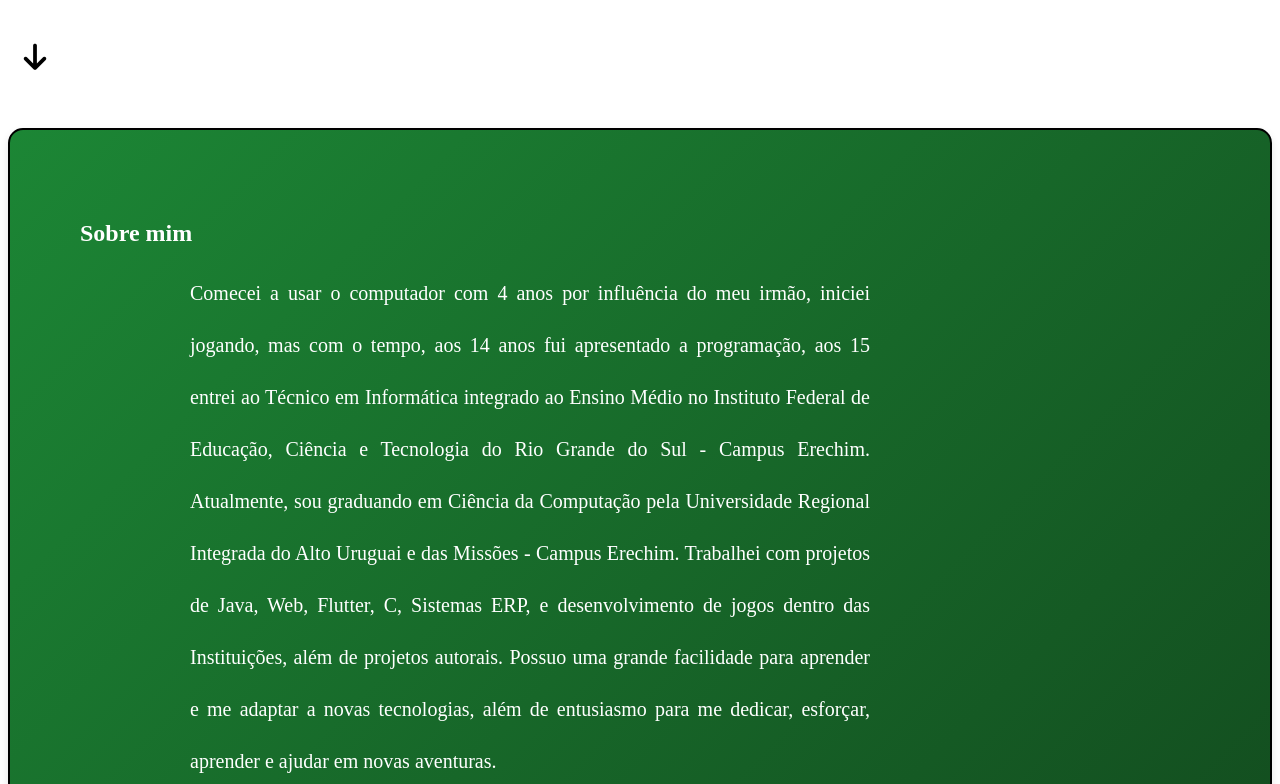
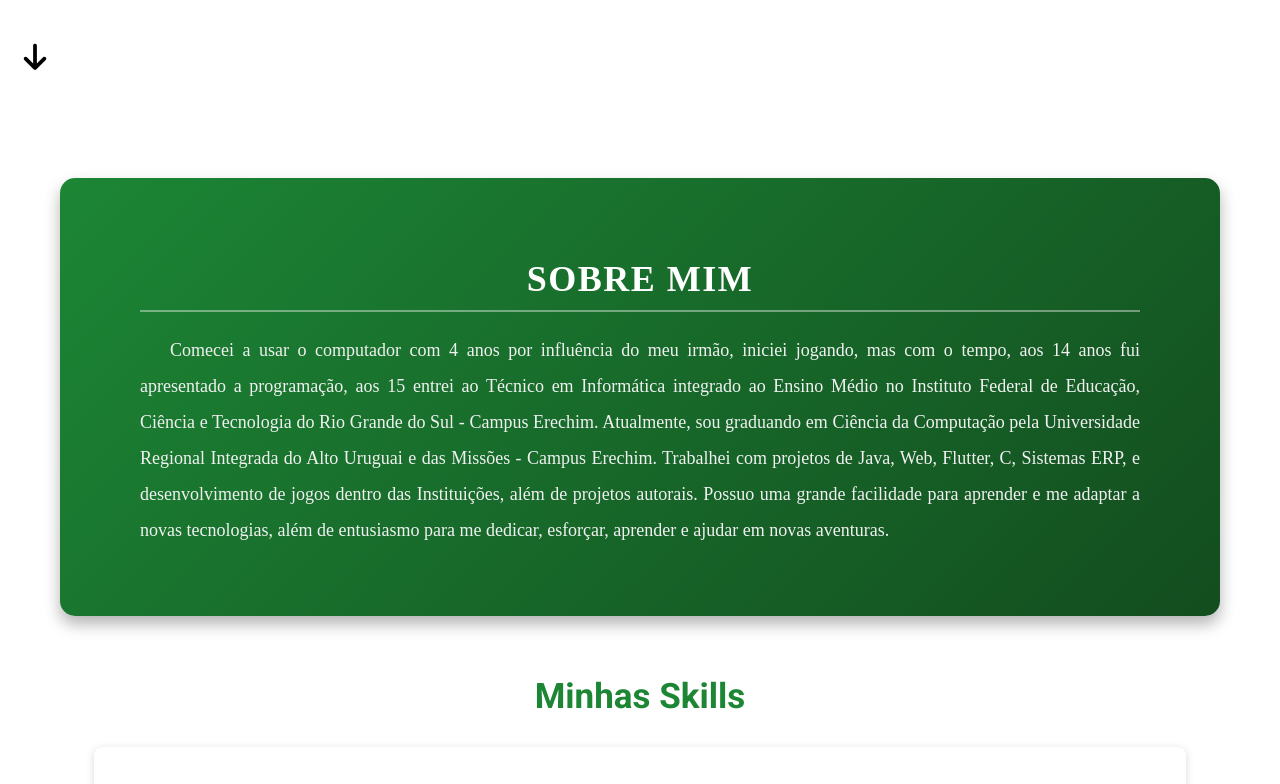
Before and after one commit to Lucas-Blanger/portfolio, a plain HTML site: page index.html in a window 1280 px wide. Shown: the part 680-1464 px from the top of the page. Drawn offline with nearby package versions, Linux system fonts and the light colour scheme.

Commit message:
add: new project

```diff
--- a/index.html
+++ b/index.html
@@ -91,7 +91,7 @@
           <div class="level-bar"><div class="very-good"></div></div>
         </div>
       </div>
-            <div class="skill">
+      <div class="skill">
         <img src="assets/img/java.png" alt="Java">
         <div class="skill-info">
           <div class="skill-name">Java</div>
@@ -272,6 +272,15 @@
                   </a>
                 </div>
               </div>
+              <div class="project-card">
+                <h2>Conta Horas Certificado</h2>
+                <p>Este é um aplicativo web feito com Flask que permite ao usuário enviar arquivos PDF contendo registros de horas e retorna a soma total das horas encontradas nos documentos. </p>
+                <div class="icons">
+                  <a href="https://github.com/Lucas-Blanger/contaHoras" target="_blank">
+                    <img src="assets/img/github.png" alt="GitHub">
+                  </a>
+                </div>
+              </div>
 
             </div>
           </div>
--- a/styles.css
+++ b/styles.css
@@ -153,30 +153,46 @@ button:hover {
   font-size: 30px;
 }
 
+.about {
+  background: linear-gradient(135deg, #1c8635, #134d1f);
+  padding: 50px 80px;
+  border-radius: 15px;
+  box-shadow: 0 8px 16px rgba(0, 0, 0, 0.3);
+  color: white;
+  transition: transform 0.3s, box-shadow 0.3s;
+  max-width: 1000px;
+  margin: 50px auto;
+}
+
+.about:hover {
+  transform: translateY(-8px);
+  box-shadow: 0 12px 24px rgba(0, 0, 0, 0.4);
+}
+
 .titleme {
-  color: white;
-  margin-right: 50px;
+  color: #ffffff;
+  font-size: 36px;
+  margin-bottom: 20px;
+  text-align: center;
+  letter-spacing: 1.5px;
+  text-transform: uppercase;
+  border-bottom: 2px solid #ffffff66;
+  padding-bottom: 10px;
 }
 
 .textme {
-  color: white;
+  color: #f1f1f1;
   text-align: justify;
-  margin-right: 330px;
-  margin-left: 110px;
-  line-height: 2.6;
-  font-size: 20px;
+  line-height: 2;
+  font-size: 18px;
+  margin-top: 20px;
+  text-indent: 30px;
 }
 
-.about {
-  background: linear-gradient(135deg, #1c8635, #134d1f);
-  text-align: justify;
-  padding: 70px;
-  color: white;
-  border-radius: 15px;
-  /* Arredonda os cantos */
-  box-shadow: 0 4px 8px rgba(0, 0, 0, 0.1);
-  /* Adiciona uma sombra */
-  border: 2px solid #000000;
+.textme br {
+  margin-bottom: 15px;
+  display: block;
+  content: "";
 }
 
 .skills {
```
Also changed, not shown: assets/img/Java.png.
